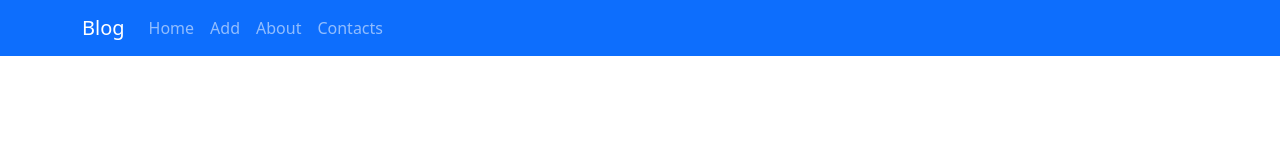
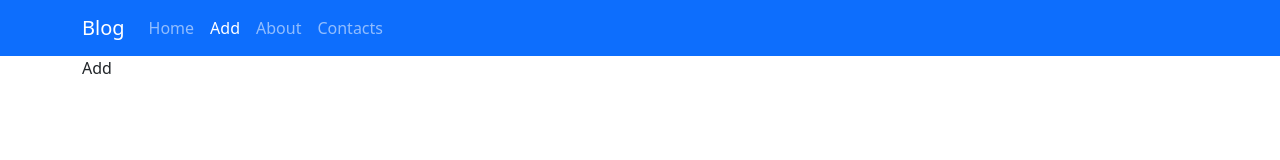
Before and after one commit to AlmazXX/blog, a React (Create React App) app: page /new-post in a window 1280 px wide. Shown: the top 160 px of the page. Built offline with nearby package versions, Linux system fonts and the light colour scheme.

Commit message:
Changed /add path to /new-post

```diff
--- a/src/App.tsx
+++ b/src/App.tsx
@@ -14,7 +14,7 @@ function App() {
       <main className="container">
         <Routes>
           <Route path='/' element={<Home/>}/>
-          <Route path='/add' element={<Add/>}/>
+          <Route path='/new-post' element={<Add/>}/>
           <Route path='/about' element={<About/>}/>
           <Route path='/contacts' element={<Contacts/>}/>
         </Routes>
--- a/src/components/Navbar/Navbar.tsx
+++ b/src/components/Navbar/Navbar.tsx
@@ -13,7 +13,7 @@ const Navbar = () => {
               </NavLink>
             </li>
             <li className="nav-item">
-              <NavLink to="/add" className="nav-link">
+              <NavLink to="/new-post" className="nav-link">
                 Add
               </NavLink>
             </li>
```
